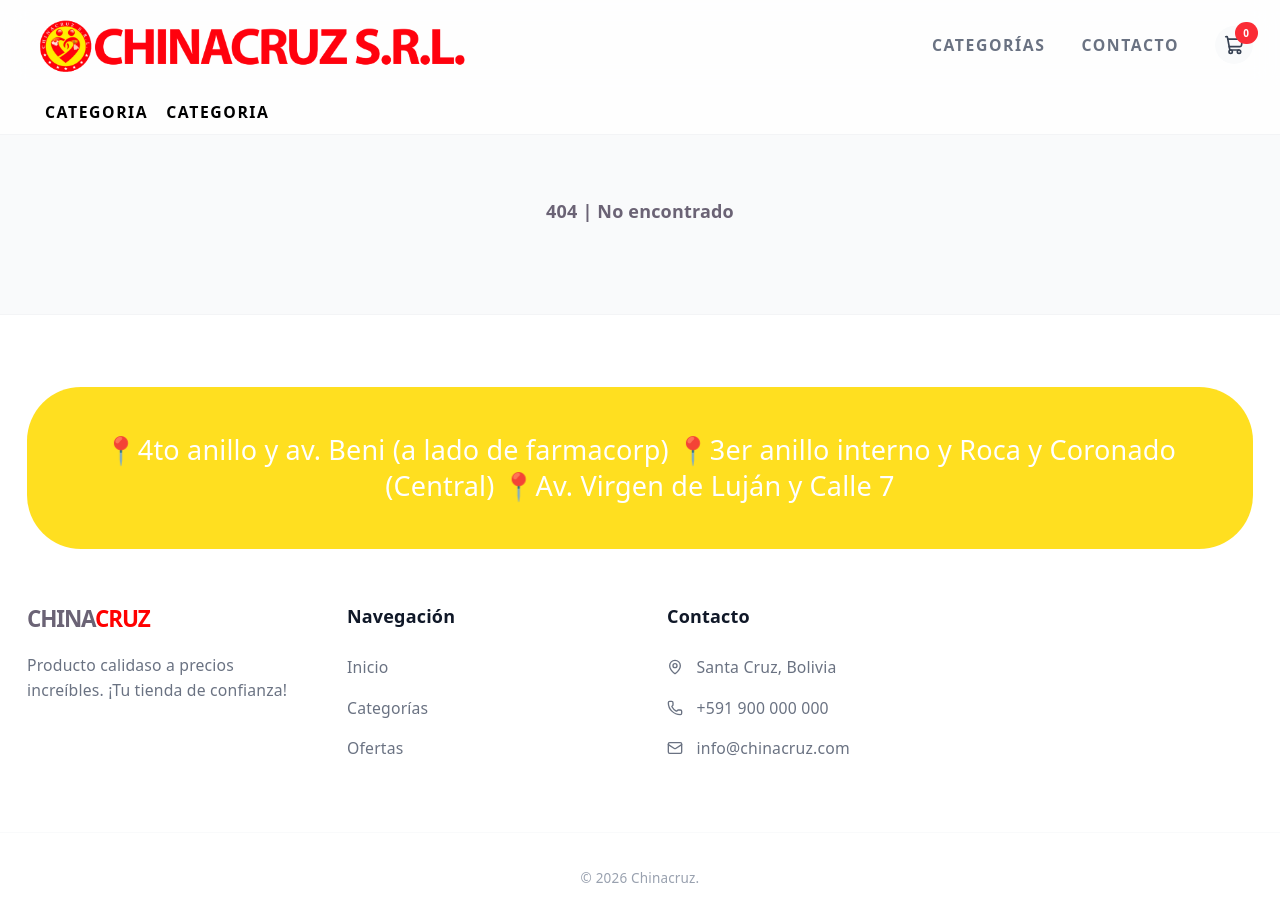
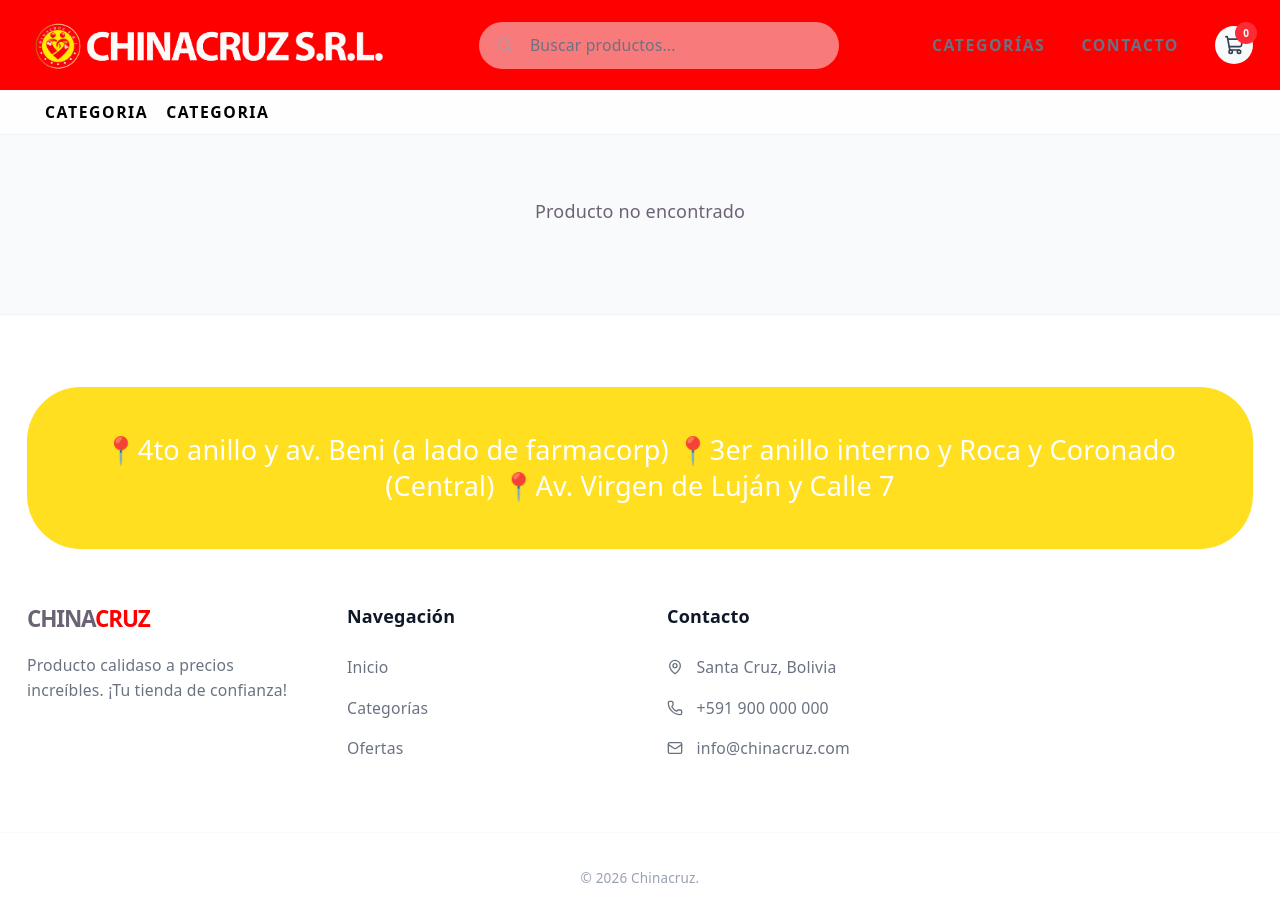
Before and after one commit to jorisbertier/chinacruz, a React (Vite) app: page /product/1 in a window 1280 px wide. Built offline with nearby package versions, Linux system fonts and the light colour scheme.

Commit message:
change logo

```diff
--- a/src/App.jsx
+++ b/src/App.jsx
@@ -7,6 +7,7 @@
 import CategoryDetail from './pages/CategoryDetail';
 import ScrollToTop from './components/ScrollTop';
 import { CartProvider } from './context/CartContext';
+import ProductDetail from './pages/ProductDetail';
 
 function App() {
   return (
@@ -19,6 +20,8 @@
             <Route path="/" element={<Categories />} />
             <Route path="/categories" element={<Categories />} />
             <Route path="/categories/:categoryName" element={<CategoryDetail />} />
+            <Route path="/categories/:categoryName/:productCode" element={<ProductDetail />} />
+            <Route path="/product/:productCode" element={<ProductDetail />} />
             <Route path="/cart" element={<Cart />} />
             <Route path="/contact" element={<Contact />} />
 
--- a/src/components/layout/Navbar.jsx
+++ b/src/components/layout/Navbar.jsx
@@ -1,17 +1,18 @@
-import { useEffect, useState } from 'react';
-import { Link } from 'react-router-dom';
+import { useEffect, useMemo, useState } from 'react';
+import { Link, useNavigate } from 'react-router-dom';
 import { ShoppingCart, Menu, X } from 'lucide-react';
-import logo from '../../assets/logo.png';
-import letrita from '../../assets/logoLetrita.png';
+import { Search } from 'lucide-react';
+import logo from '../../assets/logoLetritaWhite.png';
+import productsData from '../../data/products.json';
 
 
 const Navbar = () => {
     const [isOpen, setIsOpen] = useState(false);
+    const [searchTerm, setSearchTerm] = useState("");
+    const navigate = useNavigate();
 
     const [cartCount, setCartCount] = useState(() => {
         const savedCart = JSON.parse(localStorage.getItem('cart')) || [];
-
-    console.log('Cart loaded from localStorage:', savedCart);
         return savedCart.reduce((acc, item) => acc + item.quantity, 0);
     });
 
@@ -21,25 +22,98 @@
             const total = savedCart.reduce((acc, item) => acc + item.quantity, 0);
             setCartCount(total);
         };
-
         window.addEventListener('cartUpdated', updateCount);
-
         window.addEventListener('storage', updateCount);
-
         return () => {
             window.removeEventListener('cartUpdated', updateCount);
             window.removeEventListener('storage', updateCount);
         };
     }, []);
 
+    const searchResults = useMemo(() => {
+        if (!searchTerm.trim() || !Array.isArray(productsData?.products)) {
+            return [];
+        }
+
+        return productsData.products
+            .filter(product =>
+                product?.name &&
+                product.name.toLowerCase().includes(searchTerm.toLowerCase())
+            )
+            .slice(0, 10);
+    }, [searchTerm]);
+
+    const handleSelectProduct = (product) => {
+        console.log("Producto seleccionado:", product.product_code);
+        setSearchTerm("");
+        navigate(`/product/${product.product_code}`);
+    };
+
     return (
-        <nav className="fixed w-full z-50 bg-white/80 backdrop-blur-md">
+        <nav className="fixed w-full z-50 bg-orange-cruz backdrop-blur-md">
             <div className="max-w-7xl mx-auto px-6 h-20 flex justify-between items-center">
-
-                <Link to="/" className="flex items-center gap-2 group">
-                <img src={letrita} alt="Logo" className="w-100 h-auto object-contain hidden sm:block" />
+                <Link to="/" className="flex items-center gap-2 group z-10">
+                <img src={logo} alt="Logo" className="w-80 h-auto object-contain hidden sm:block" />
                 </Link>
 
+            <div className="relative w-full md:w-64 lg:w-80 group">
+                <div className="absolute inset-y-0 left-0 pl-4 flex items-center pointer-events-none">
+                    <Search
+                        size={16}
+                        className="text-gray-400 group-focus-within:text-orange-cruz group-focus-within:scale-110 transition-all duration-300"
+                    />
+                </div>
+
+                <input
+                    type="text"
+                    placeholder="Buscar productos..."
+                    value={searchTerm}
+                    onChange={(e) => setSearchTerm(e.target.value)}
+                    className="w-full bg-gray-100/50 border border-transparent py-2.5 pl-11 pr-10 rounded-full text-sm font-medium placeholder:text-gray-500 placeholder:font-normal focus:bg-white focus:border-orange-cruz/30 focus:ring-4 focus:ring-orange-500/5 outline-none transition-all duration-300 hover:bg-gray-100"
+                />
+
+                {searchTerm && (
+                    <button
+                        onClick={() => setSearchTerm("")}
+                        className="absolute inset-y-0 right-3 flex items-center group/btn cursor-pointer"
+                    >
+                        <div className="p-1 rounded-full bg-gray-200/50 group-hover/btn:bg-orange-cruz/10 transition-colors">
+                            <X size={14} className="text-gray-500 group-hover/btn:text-orange-cruz" />
+                        </div>
+                    </button>
+                )}
+                {searchResults.length > 0 && (
+                    <div className="absolute top-full left-0 right-0 mt-2 bg-white rounded-2xl shadow-2xl border border-gray-100 overflow-hidden z-[100] animate-in fade-in slide-in-from-top-2 duration-200">
+                        <div className="p-2 uppercase text-[10px] font-black text-gray-400 tracking-widest border-b border-gray-50">
+                            Sugerencias
+                        </div>
+                        {searchResults.map((product) => (
+                            <button
+                                key={product.product_code}
+                                onClick={() => handleSelectProduct(product)}
+                                className="w-full flex items-center gap-3 p-3 cursor-pointer hover:bg-orange-50 transition-colors text-left group"
+                            >
+                                <div className="w-10 h-10 rounded-lg bg-gray-100 overflow-hidden flex-shrink-0 border border-gray-50">
+                                    <img
+                                        src={product.images ? product.images[0] : product.image}
+                                        alt=""
+                                        className="w-full h-full object-cover group-hover:scale-110 transition-transform"
+                                    />
+                                </div>
+                                <div className="flex flex-col min-w-0">
+                                    <span className="text-sm font-bold text-gray-900 truncate">
+                                        {product.name}
+                                    </span>
+                                    <span className="text-[10px] text-orange-cruz font-medium uppercase">
+                                        En {product.subcategory}
+                                    </span>
+                                </div>
+                            </button>
+                        ))}
+                    </div>
+                )}
+
+            </div>
                 <div className="hidden md:flex items-center gap-8">
                     <Link to="/categories" className="text-sm font-bold text-gray-500 hover:text-orange-cruz uppercase tracking-widest transition-colors">Categorías</Link>
                     <Link to="/contact" className="text-sm font-bold text-gray-500 hover:text-orange-cruz uppercase tracking-widest transition-colors">Contacto</Link>
--- /dev/null
+++ b/src/pages/ProductDetail.jsx
@@ -0,0 +1,72 @@
+import { useParams, useNavigate } from 'react-router-dom';
+import { ArrowLeft, ShoppingCart, Star } from 'lucide-react';
+import productsData from '../data/products.json';
+
+const ProductDetail = () => {
+    const { productCode } = useParams();
+    const navigate = useNavigate();
+
+    const product = productsData.products.find(p => p.product_code === productCode);
+
+    if (!product) {
+        return <div className="py-20 text-center">Producto no encontrado</div>;
+    }
+
+    return (
+        <div className="max-w-7xl mx-auto px-6 py-12 md:py-20">
+            <button
+                onClick={() => navigate(-1)}
+                className="flex items-center gap-2 text-gray-500 hover:text-orange-cruz mb-8 transition-colors"
+            >
+                <ArrowLeft size={20} />
+                <span className="font-bold uppercase tracking-widest text-xs">Volver</span>
+            </button>
+
+            <div className="grid grid-cols-1 lg:grid-cols-2 gap-12 items-start">
+                <div className="rounded-[2.5rem] overflow-hidden bg-gray-50 shadow-xl border border-gray-100">
+                    <img
+                        src={product.images ? product.images[0] : product.image}
+                        alt={product.name}
+                        className="w-full h-full object-contain aspect-square hover:scale-105 transition-transform duration-500"
+                    />
+                </div>
+
+                <div className="space-y-6">
+                    <div>
+                        <span className="text-orange-cruz font-black uppercase tracking-[0.2em] text-xs">
+                            {product.subcategory}
+                        </span>
+                        <h1 className="text-4xl md:text-5xl font-black text-gray-900 leading-tight mt-2 italic uppercase">
+                            {product.name}
+                        </h1>
+                        <p className="text-gray-400 text-sm mt-1 font-mono">{product.product_code}</p>
+                    </div>
+
+                    <div className="flex items-center gap-4">
+                        <span className="text-3xl font-black text-gray-900 italic">
+                            {product.discount_price || product.price}€
+                        </span>
+                        {product.discount_price && (
+                            <span className="text-xl text-gray-300 line-through font-bold">
+                                {product.price}€
+                            </span>
+                        )}
+                    </div>
+
+                    <p className="text-gray-600 leading-relaxed text-lg">
+                        {product.description}
+                    </p>
+
+                    <div className="pt-8 border-t border-gray-100">
+                        <button className="w-full md:w-auto bg-orange-cruz text-white px-12 py-5 rounded-2xl font-black uppercase tracking-widest flex items-center justify-center gap-3 hover:bg-orange-600 transition-all active:scale-95 shadow-lg shadow-orange-500/20">
+                            <ShoppingCart size={20} />
+                            Añadir al carrito
+                        </button>
+                    </div>
+                </div>
+            </div>
+        </div>
+    );
+};
+
+export default ProductDetail;
```
Also changed, not shown: src/assets/logo.jpg (deleted), src/assets/logoLetritaWhite.png (added). Lines whose indentation alone changed are shown as unchanged.
